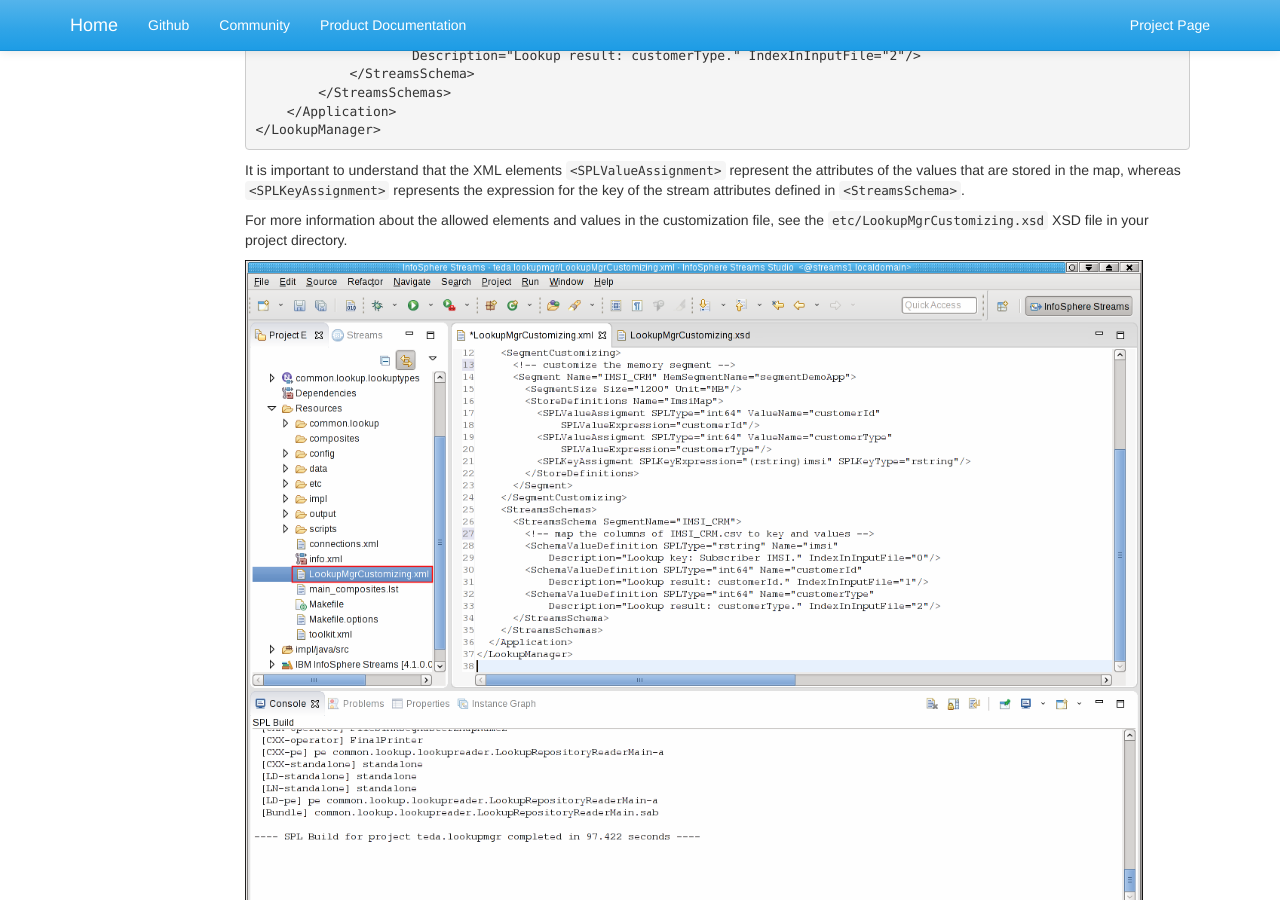
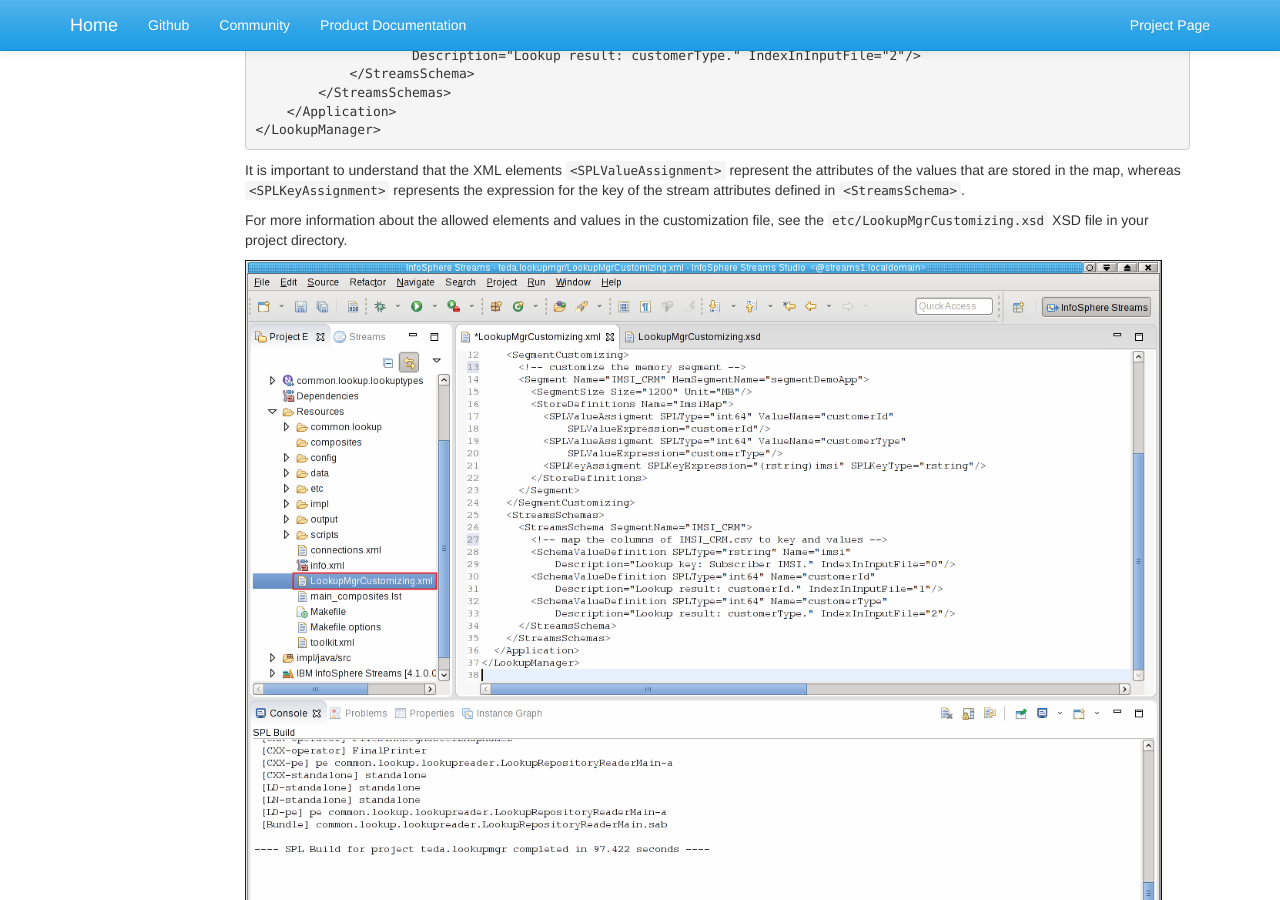
Before and after one commit to IBMStreams/streamsx.tutorial.teda, a Jekyll site: the page built from docs/1.0.2/Module-7/index.markdown, in a window 1280 px wide and 900 px high, scrolled down 5884 px. Built offline with Jekyll 4.4.1, drawn with Linux system fonts in a browser that asks for light colours; nearby versions of some CDN libraries; library files that are not in the unit come from our copies.

Commit message:
Update index.markdown

```diff
--- a/docs/1.0.2/Module-7/index.markdown
+++ b/docs/1.0.2/Module-7/index.markdown
@@ -196,7 +196,7 @@
 
 For more information about the allowed elements and values in the customization file, see the `etc/LookupMgrCustomizing.xsd` XSD file in your project directory.
 
-<img src="/streamsx.tutorial.teda/images/1.0.2/module-07/LookupMgrCustomizing.png" alt="LookupMgrCustomizing.xml" width="95%" height="95%"/>
+<img src="/streamsx.tutorial.teda/images/1.0.2/module-07/LookupMgrCustomizing.png" alt="LookupMgrCustomizing.xml" width="97%" height="97%"/>
 
 You finished customizing the Lookup Manager application. You can build the project now.
 
```
